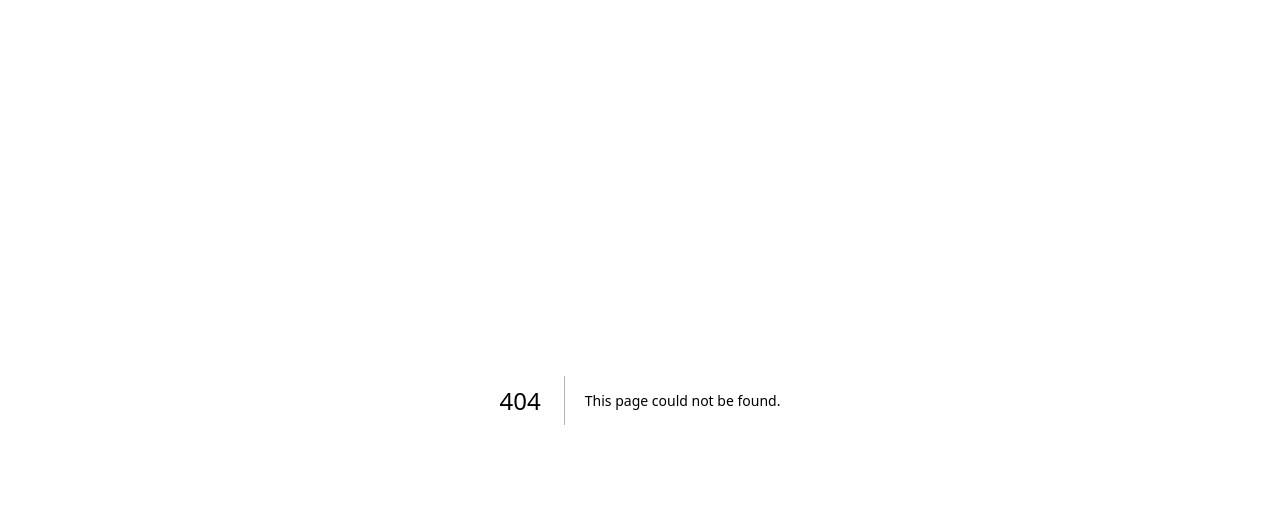
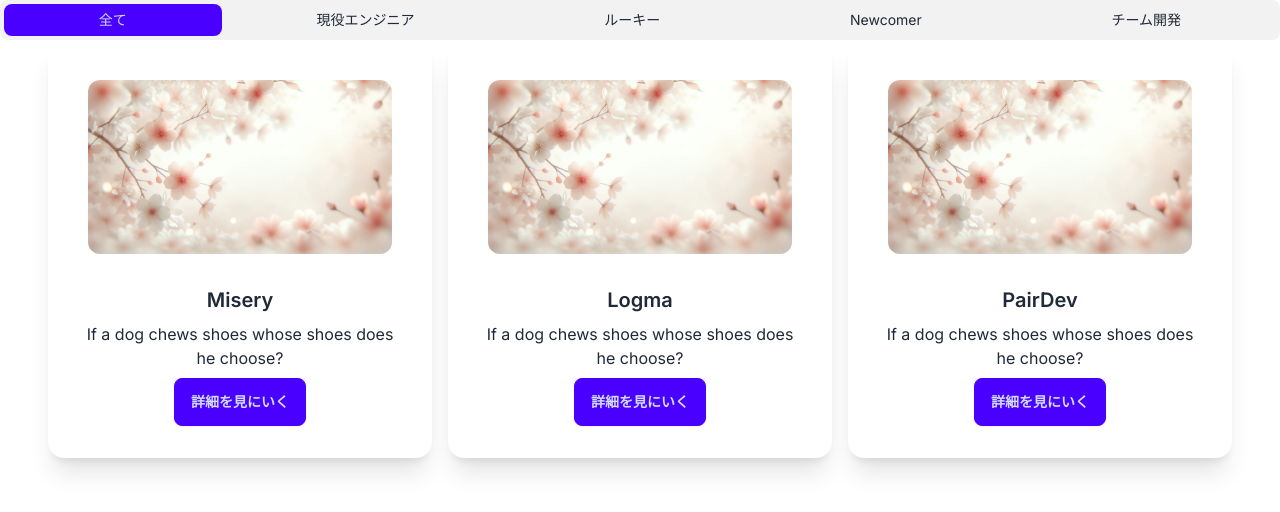
Before and after one commit to zakkiiy/runteq_fes_vol4, a Next.js app: page /apps in a window 1280 px wide. Before the commit this address had no page. Shown: the top 512 px of the page. Built offline with nearby package versions, Linux system fonts and the light colour scheme.

Commit message:
[Add]応募アプリ一覧の表示及びタブ切り替えの実装

```diff
--- a/package.json
+++ b/package.json
@@ -16,6 +16,7 @@
   },
   "devDependencies": {
     "autoprefixer": "^10",
+    "daisyui": "^4.6.2",
     "eslint": "^8",
     "eslint-config-next": "13.5.6",
     "postcss": "^8",
--- /dev/null
+++ b/src/app/apps/page.js
@@ -0,0 +1,57 @@
+'use client'
+import Image from 'next/image'
+import Link from 'next/link';
+import appsData from '../data/appsData'
+import {useState} from 'react'
+
+const App = () => {
+
+  const [selectedCategory, setSelectedCategory] = useState('全て');
+  const filteredData = appsData.filter(data =>
+    selectedCategory === '全て' || data.category === selectedCategory
+  );
+
+  return(
+    <div>
+      <div role="tablist" className="tabs tabs-boxed">
+        <a onClick={() => setSelectedCategory('全て')} className={`tab ${selectedCategory === '全て' ? 'tab-active' : ''}`}>全て</a>
+        <a onClick={() => setSelectedCategory('現役エンジニア')} className={`tab ${selectedCategory === '現役エンジニア' ? 'tab-active' : ''}`}>現役エンジニア</a>
+        <a onClick={() => setSelectedCategory('ルーキー')} className={`tab ${selectedCategory === 'ルーキー' ? 'tab-active' : ''}`}>ルーキー</a>
+        <a onClick={() => setSelectedCategory('Newcomer')} className={`tab ${selectedCategory === 'Newcomer' ? 'tab-active' : ''}`}>Newcomer</a>
+        <a onClick={() => setSelectedCategory('チーム開発')} className={`tab ${selectedCategory === 'チーム開発' ? 'tab-active' : ''}`}>チーム開発</a>
+      </div>
+      <div className="flex flex-wrap justify-center gap-4">
+        {filteredData.map((data) => (
+          <div key={data.id} className="card w-96 bg-base-100 shadow-xl">
+            <figure className="px-10 pt-10">
+              <Link href={data.url} passHref target="_blank">
+                <Image
+                  src={data.appImg}
+                  alt="桜の背景"
+                  width={500}
+                  height={300}
+                  className="rounded-xl"
+                />
+              </Link>
+            </figure>
+
+            <div className="card-body items-center text-center">
+              <h2 className="card-title">{data.name}</h2>
+              <p>If a dog chews shoes whose shoes does he choose?</p>
+              <div className="card-actions">
+                <button
+
+                  className="btn btn-primary"
+                >
+                  詳細を見にいく
+                </button>
+              </div>
+            </div>
+          </div>
+        ))}
+      </div>
+    </div>
+  )
+}
+
+export default App
--- /dev/null
+++ b/src/app/data/appsData.js
@@ -0,0 +1,25 @@
+const appsData = [
+  {
+    id: 1,
+    name: 'Misery',
+    category: 'チーム開発',
+    url: 'https://misery-seven.vercel.app/',
+    appImg: '/sakura-background.jpg'
+  },
+  {
+    id: 2,
+    name: 'Logma',
+    category: 'チーム開発',
+    url: 'https://loguma.onrender.com/',
+    appImg: '/sakura-background.jpg'
+  },
+  {
+    id: 3,
+    name: 'PairDev',
+    category: 'ルーキー',
+    url: 'https://pairdev.vercel.app/',
+    appImg: '/sakura-background.jpg'
+  }
+];
+
+export default appsData
--- a/src/app/page.js
+++ b/src/app/page.js
@@ -1,12 +1,19 @@
 'use client'
 import Image from 'next/image'
 import { useState, useEffect } from 'react'
+import Confetti from 'react-confetti';
+import Data from './data/appsData'
+import { useRouter } from 'next/navigation'
 
-import Confetti from 'react-confetti';
 
 export default function Home() {
   const [dimensions, setDimensions] = useState({ width: 0, height: 0 });
   const message = "ようこそ、RUNTEQ祭へ";
+  const router = useRouter();
+
+  const joinHandleClick = () => {
+    router.push('/apps')
+  }
 
   useEffect(() => {
     // window オブジェクトのサイズを取得しかつ状態更新
@@ -17,15 +24,16 @@ export default function Home() {
   }, []);
 
   return (
-    <div className="relative w-full h-full min-h-screen">
+    <div className="relative w-full h-full min-h-screen bg-white">
+      {/* <div>{Data[1].name}</div> */}
       <Confetti
         width={dimensions.width}
         height={dimensions.height}
         numberOfPieces={50}
         colors={['#FFC0CB', '#FFB6C1', '#FF69B4']}
       />
-      <div className="bg-sakura bg-cover text-center p-12">
-        <h1 className="text-4xl font-bold">
+      <div className="text-center p-12">
+        <h1 className="text-4xl font-bold text-black">
           {message.split("").map((char, index) => (
             <span key={index} className="inline-block opacity-0 animate-slide-in" style={{ animationDelay: `${index * 0.1}s` }}>
               {char}
@@ -33,6 +41,25 @@ export default function Home() {
           ))}
         </h1>
       </div>
+      <div className="relative w-full h-full min-h-screen bg-white flex justify-center items-center">
+      {/* ...（他のコンテンツ） */}
+        <button
+          onClick={joinHandleClick}
+          className="btn bg-pink-500 text-white rounded-full btn-lg"
+        >
+          アプリを見に行く
+        </button>
+      </div>
+      {/* <div className="card lg:card-side bg-base-100 shadow-xl">
+        <figure><Image src="/sakura-background.jpg" alt="Album" width={100} height={100} /></figure>
+        <div className="card-body">
+          <h2 className="card-title">New album is released!</h2>
+          <p>Click the button to listen on Spotiwhy app.</p>
+          <div className="card-actions justify-end">
+            <button className="btn btn-primary">Listen</button>
+          </div>
+        </div>
+      </div> */}
     </div>
   );
 }
--- a/tailwind.config.js
+++ b/tailwind.config.js
@@ -7,8 +7,14 @@ module.exports = {
   ],
   theme: {
     extend: {
+      colors: {
+        sakura: '#ffafcc', // 桜色
+        botan: '#e8316d', // 牡丹色
+      },
       backgroundImage: {
         'sakura': "url('/path/to/sakura-background.jpg')",
+        'gradient-radial': 'radial-gradient(var(--tw-gradient-stops))',
+        'gradient-conic': 'conic-gradient(from 180deg at 50% 50%, var(--tw-gradient-stops))',
       },
       keyframes: {
         slideIn: {
@@ -26,5 +32,7 @@ module.exports = {
       },
     },
   },
-  plugins: [],
+  plugins: [
+    require("daisyui"),
+  ],
 }
```
Also changed, not shown: 1 other file (tests, documents, lock files or other folders).
